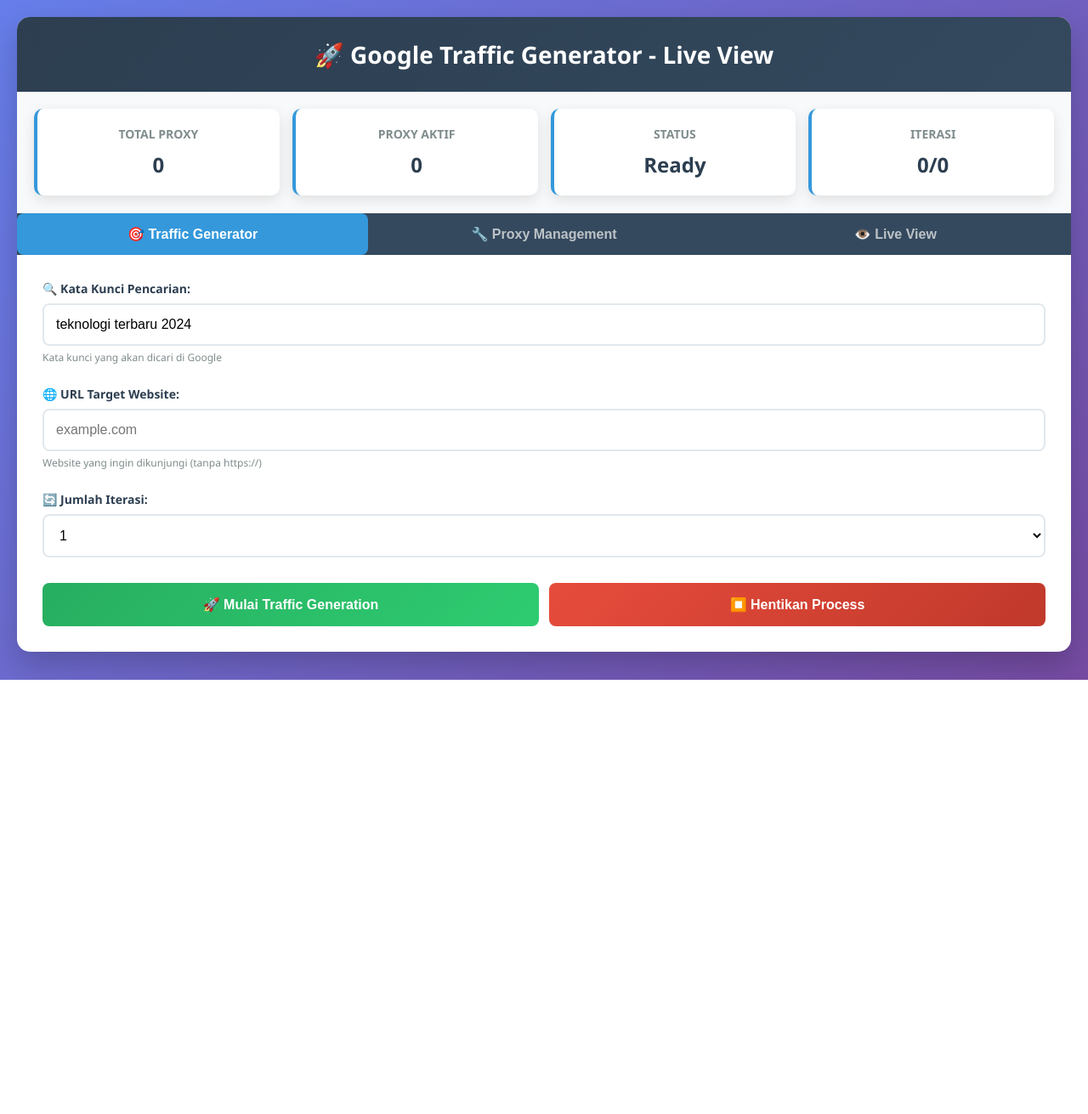
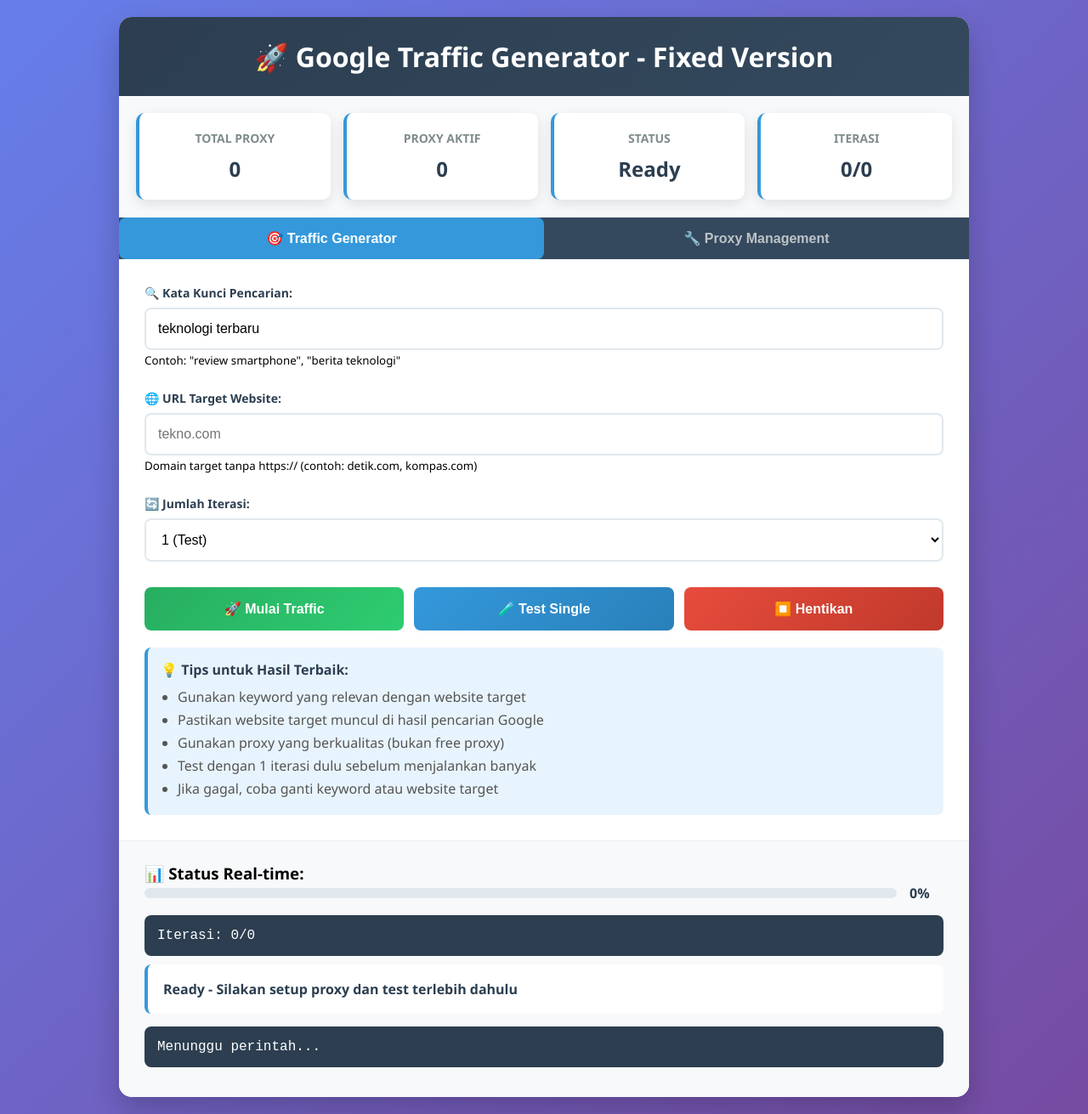
Before and after one commit to wellyerfyanto-arch/Traffic, a Python web app: template templates/index.html in a window 1280 px wide. Shown: the whole page at 85% size. Before the commit the page ends 800 px from the top, so only its background shows below. Run offline with Jinja, Linux system fonts and the light colour scheme; the template is opened without the code that fills it, so the values that code supplies are empty.

Commit message:
Update index.html

```diff
--- a/templates/index.html
+++ b/templates/index.html
@@ -3,12 +3,73 @@
 <head>
     <meta charset="UTF-8">
     <meta name="viewport" content="width=device-width, initial-scale=1.0">
-    <title>Google Traffic Generator - Live View</title>
-    <link rel="stylesheet" href="{{ url_for('static', filename='style.css') }}">
+    <title>Google Traffic Generator - Fixed Version</title>
+    <style>
+        * { margin: 0; padding: 0; box-sizing: border-box; }
+        body { font-family: 'Segoe UI', Tahoma, Geneva, Verdana, sans-serif; background: linear-gradient(135deg, #667eea 0%, #764ba2 100%); min-height: 100vh; padding: 20px; }
+        .container { max-width: 1000px; margin: 0 auto; background: white; border-radius: 15px; box-shadow: 0 15px 35px rgba(0,0,0,0.2); overflow: hidden; }
+        h1 { background: linear-gradient(135deg, #2c3e50, #34495e); color: white; padding: 25px; text-align: center; margin-bottom: 0; }
+
+        .dashboard { padding: 20px; background: #f8f9fa; border-bottom: 1px solid #eee; }
+        .stats { display: grid; grid-template-columns: repeat(auto-fit, minmax(200px, 1fr)); gap: 15px; }
+        .stat-card { background: white; padding: 20px; border-radius: 10px; text-align: center; box-shadow: 0 5px 15px rgba(0,0,0,0.1); border-left: 4px solid #3498db; }
+        .stat-card h3 { color: #7f8c8d; font-size: 14px; margin-bottom: 10px; text-transform: uppercase; }
+        .stat-card span { font-size: 24px; font-weight: bold; color: #2c3e50; }
+
+        .tabs { display: flex; background: #34495e; padding: 0; }
+        .tab-button { flex: 1; padding: 15px; background: none; border: none; color: #bdc3c7; font-size: 16px; font-weight: 600; cursor: pointer; transition: all 0.3s; }
+        .tab-button:hover { background: #3c5a7a; color: white; }
+        .tab-button.active { background: #3498db; color: white; }
+
+        .tab-content { display: none; padding: 30px; }
+        .tab-content.active { display: block; }
+
+        .form-group { margin-bottom: 25px; }
+        label { display: block; margin-bottom: 8px; font-weight: 600; color: #2c3e50; font-size: 14px; }
+        input, select, textarea { width: 100%; padding: 14px; border: 2px solid #e1e8ed; border-radius: 8px; font-size: 16px; transition: all 0.3s; background: white; }
+        input:focus, select:focus, textarea:focus { outline: none; border-color: #3498db; box-shadow: 0 0 0 3px rgba(52, 152, 219, 0.1); }
+        textarea { resize: vertical; min-height: 120px; font-family: 'Courier New', monospace; font-size: 14px; }
+
+        .button-group { display: flex; gap: 12px; margin-top: 30px; }
+        button { flex: 1; padding: 16px; border: none; border-radius: 8px; font-size: 16px; font-weight: 600; cursor: pointer; transition: all 0.3s; }
+        #startBtn { background: linear-gradient(135deg, #27ae60, #2ecc71); color: white; }
+        #testBtn { background: linear-gradient(135deg, #3498db, #2980b9); color: white; }
+        #stopBtn { background: linear-gradient(135deg, #e74c3c, #c0392b); color: white; }
+        button:hover:not(:disabled) { transform: translateY(-2px); box-shadow: 0 5px 15px rgba(0,0,0,0.2); }
+        button:disabled { background: #bdc3c7; cursor: not-allowed; transform: none; box-shadow: none; }
+
+        .status-container { padding: 25px 30px; background: #f8f9fa; border-top: 1px solid #eee; }
+        .status { padding: 18px; background: white; border-radius: 8px; font-weight: 600; color: #2c3e50; margin-bottom: 15px; border-left: 4px solid #3498db; }
+        .step-status { padding: 15px; background: #2c3e50; color: white; border-radius: 8px; font-family: 'Courier New', monospace; margin-bottom: 10px; }
+
+        .progress-container { display: flex; align-items: center; gap: 15px; margin-bottom: 15px; }
+        .progress-bar { flex: 1; height: 12px; background: #e1e8ed; border-radius: 6px; overflow: hidden; }
+        .progress-fill { height: 100%; background: linear-gradient(90deg, #27ae60, #2ecc71); border-radius: 6px; transition: width 0.3s ease; width: 0%; }
+        #progressText { font-weight: 600; color: #2c3e50; min-width: 40px; }
+
+        .proxy-lists { display: grid; grid-template-columns: 1fr 1fr; gap: 20px; margin-top: 30px; }
+        .proxy-list h4 { margin-bottom: 15px; color: #2c3e50; font-size: 16px; }
+        .proxy-list-container { max-height: 300px; overflow-y: auto; border: 1px solid #e1e8ed; border-radius: 8px; padding: 15px; background: #f8f9fa; }
+        .proxy-item { padding: 10px; margin-bottom: 8px; background: white; border-radius: 5px; border-left: 4px solid #bdc3c7; font-family: 'Courier New', monospace; font-size: 12px; word-break: break-all; }
+        .proxy-item.active { border-left-color: #27ae60; background: #d5f4e6; }
+
+        .tips { background: #e8f4fd; padding: 15px; border-radius: 8px; margin-top: 20px; border-left: 4px solid #3498db; }
+        .tips h4 { color: #2c3e50; margin-bottom: 10px; }
+        .tips ul { padding-left: 20px; }
+        .tips li { margin-bottom: 5px; color: #555; }
+
+        @media (max-width: 768px) {
+            .container { margin: 10px; border-radius: 10px; }
+            .stats { grid-template-columns: 1fr 1fr; }
+            .proxy-lists { grid-template-columns: 1fr; }
+            .button-group { flex-direction: column; }
+            .tabs { flex-direction: column; }
+        }
+    </style>
 </head>
 <body>
     <div class="container">
-        <h1>🚀 Google Traffic Generator - Live View</h1>
+        <h1>🚀 Google Traffic Generator - Fixed Version</h1>
 
         <div class="dashboard">
             <div class="stats">
@@ -34,7 +95,6 @@
         <div class="tabs">
             <button class="tab-button active" onclick="openTab('trafficTab')">🎯 Traffic Generator</button>
             <button class="tab-button" onclick="openTab('proxyTab')">🔧 Proxy Management</button>
-            <button class="tab-button" onclick="openTab('liveViewTab')">👁️ Live View</button>
         </div>
 
         <!-- Traffic Generator Tab -->
@@ -44,37 +104,50 @@
                     <div class="form-group">
                         <label for="keyword">🔍 Kata Kunci Pencarian:</label>
                         <input type="text" id="keyword" name="keyword"
-                               value="teknologi terbaru 2024" required>
-                        <small>Kata kunci yang akan dicari di Google</small>
+                               value="teknologi terbaru" required>
+                        <small>Contoh: "review smartphone", "berita teknologi"</small>
                     </div>
 
                     <div class="form-group">
                         <label for="website_url">🌐 URL Target Website:</label>
                         <input type="text" id="website_url" name="website_url"
-                               placeholder="example.com" required>
-                        <small>Website yang ingin dikunjungi (tanpa https://)</small>
+                               placeholder="tekno.com" required>
+                        <small>Domain target tanpa https:// (contoh: detik.com, kompas.com)</small>
                     </div>
 
                     <div class="form-group">
                         <label for="iterations">🔄 Jumlah Iterasi:</label>
                         <select id="iterations" name="iterations">
-                            <option value="1">1</option>
+                            <option value="1">1 (Test)</option>
                             <option value="3">3</option>
                             <option value="5">5</option>
                             <option value="10">10</option>
-                            <option value="20">20</option>
                         </select>
                     </div>
 
                     <div class="button-group">
                         <button type="button" id="startBtn" onclick="startTraffic()">
-                            🚀 Mulai Traffic Generation
+                            🚀 Mulai Traffic
+                        </button>
+                        <button type="button" id="testBtn" onclick="testSingle()">
+                            🧪 Test Single
                         </button>
                         <button type="button" id="stopBtn" onclick="stopTraffic()" disabled>
-                            ⏹️ Hentikan Process
+                            ⏹️ Hentikan
                         </button>
                     </div>
                 </form>
+            </div>
+
+            <div class="tips">
+                <h4>💡 Tips untuk Hasil Terbaik:</h4>
+                <ul>
+                    <li>Gunakan keyword yang relevan dengan website target</li>
+                    <li>Pastikan website target muncul di hasil pencarian Google</li>
+                    <li>Gunakan proxy yang berkualitas (bukan free proxy)</li>
+                    <li>Test dengan 1 iterasi dulu sebelum menjalankan banyak</li>
+                    <li>Jika gagal, coba ganti keyword atau website target</li>
+                </ul>
             </div>
         </div>
 
@@ -84,19 +157,19 @@
                 <div class="form-group">
                     <label for="proxies">📋 Daftar Proxy (satu per baris):</label>
                     <textarea id="proxies" name="proxies" rows="8"
-                              placeholder="http://45.77.56.101:3128&#10;http://51.158.68.68:8811&#10;http://163.172.157.7:8080"></textarea>
-                    <small>Format: http://ip:port atau https://ip:port</small>
+                              placeholder="http://username:password@ip:port&#10;http://ip:port"></textarea>
+                    <small>Format: http://ip:port atau http://user:pass@ip:port</small>
                 </div>
 
                 <div class="button-group">
                     <button type="button" onclick="updateProxies()">
-                        💾 Simpan Proxy List
+                        💾 Simpan Proxy
                     </button>
                     <button type="button" onclick="checkProxies()">
                         🔍 Test Proxy Aktif
                     </button>
-                    <button type="button" onclick="loadDefaultProxies()">
-                        📥 Load Default Proxy
+                    <button type="button" onclick="loadExampleProxies()">
+                        📥 Contoh Proxy
                     </button>
                 </div>
 
@@ -114,53 +187,17 @@
             </div>
         </div>
 
-        <!-- Live View Tab -->
-        <div id="liveViewTab" class="tab-content">
-            <div class="live-view-container">
-                <div class="live-status">
-                    <h3>📊 Real-time Status</h3>
-                    <div class="status-cards">
-                        <div class="status-card">
-                            <div class="status-title">Status Utama</div>
-                            <div id="mainStatus" class="status-value">Ready</div>
-                        </div>
-                        <div class="status-card">
-                            <div class="status-title">Step Saat Ini</div>
-                            <div id="currentStep" class="status-value">Menunggu proses dimulai...</div>
-                        </div>
-                        <div class="status-card">
-                            <div class="status-title">Proxy Aktif</div>
-                            <div id="currentProxy" class="status-value">-</div>
-                        </div>
-                        <div class="status-card">
-                            <div class="status-title">Website Dibuka</div>
-                            <div id="websiteStatus" class="status-value">-</div>
-                        </div>
-                    </div>
+        <div class="status-container">
+            <h3>📊 Status Real-time:</h3>
+            <div class="progress-container">
+                <div class="progress-bar">
+                    <div id="progressFill" class="progress-fill"></div>
                 </div>
-
-                <div class="progress-section">
-                    <h3>📈 Progress</h3>
-                    <div class="progress-container">
-                        <div class="progress-bar">
-                            <div id="progressFill" class="progress-fill"></div>
-                        </div>
-                        <span id="progressText">0%</span>
-                    </div>
-                    <div id="iterationProgress" class="iteration-progress">Iterasi: 0/0</div>
-                </div>
-
-                <div class="screenshot-section">
-                    <h3>🖼️ Live Screenshot</h3>
-                    <div id="screenshotContainer" class="screenshot-container">
-                        <div class="no-screenshot">
-                            <p>📷 Screenshot akan muncul di sini saat proses berjalan</p>
-                            <p><small>Browser akan menampilkan screenshot setiap step</small></p>
-                        </div>
-                        <img id="liveScreenshot" class="screenshot-image" style="display: none;">
-                    </div>
-                </div>
+                <span id="progressText">0%</span>
             </div>
+            <div id="iterationProgress" class="step-status">Iterasi: 0/0</div>
+            <div id="statusDisplay" class="status">Ready - Silakan setup proxy dan test terlebih dahulu</div>
+            <div id="stepDisplay" class="step-status">Menunggu perintah...</div>
         </div>
     </div>
 
@@ -169,26 +206,13 @@
         let currentTab = 'trafficTab';
 
         function openTab(tabName) {
-            // Hide all tabs
-            document.querySelectorAll('.tab-content').forEach(tab => {
-                tab.classList.remove('active');
-            });
-
-            // Remove active class from all buttons
-            document.querySelectorAll('.tab-button').forEach(button => {
-                button.classList.remove('active');
-            });
-
-            // Show selected tab
+            document.querySelectorAll('.tab-content').forEach(tab => tab.classList.remove('active'));
+            document.querySelectorAll('.tab-button').forEach(button => button.classList.remove('active'));
             document.getElementById(tabName).classList.add('active');
-
-            // Activate clicked button
             event.currentTarget.classList.add('active');
             currentTab = tabName;
 
-            if (tabName === 'proxyTab') {
-                loadProxies();
-            }
+            if (tabName === 'proxyTab') loadProxies();
         }
 
         function startTraffic() {
@@ -198,46 +222,73 @@
                 iterations: parseInt(document.getElementById('iterations').value)
             };
 
-            if (!formData.website_url) {
-                alert('⚠️ Masukkan URL target website!');
-                return;
-            }
-
-            if (!formData.keyword) {
-                alert('⚠️ Masukkan kata kunci pencarian!');
-                return;
-            }
-
-            // Switch to live view tab
-            openTab('liveViewTab');
+            if (!validateInput(formData)) return;
 
             fetch('/start_traffic', {
                 method: 'POST',
-                headers: {
-                    'Content-Type': 'application/json',
-                },
+                headers: {'Content-Type': 'application/json'},
                 body: JSON.stringify(formData)
             })
             .then(response => response.json())
             .then(data => {
+                if (data.status === 'error') {
+                    alert(data.message);
+                    return;
+                }
                 document.getElementById('startBtn').disabled = true;
+                document.getElementById('testBtn').disabled = true;
                 document.getElementById('stopBtn').disabled = false;
+                statusInterval = setInterval(updateStatus, 1000);
+            })
+            .catch(error => console.error('Error:', error));
+        }
 
-                // Mulai polling status
-                statusInterval = setInterval(updateStatus, 1500);
+        function testSingle() {
+            const formData = {
+                keyword: document.getElementById('keyword').value,
+                website_url: document.getElementById('website_url').value,
+                iterations: 1
+            };
+
+            if (!validateInput(formData)) return;
+
+            fetch('/start_traffic', {
+                method: 'POST',
+                headers: {'Content-Type': 'application/json'},
+                body: JSON.stringify(formData)
             })
-            .catch(error => {
-                console.error('Error:', error);
-            });
+            .then(response => response.json())
+            .then(data => {
+                if (data.status === 'error') {
+                    alert(data.message);
+                    return;
+                }
+                document.getElementById('startBtn').disabled = true;
+                document.getElementById('testBtn').disabled = true;
+                document.getElementById('stopBtn').disabled = false;
+                statusInterval = setInterval(updateStatus, 1000);
+            })
+            .catch(error => console.error('Error:', error));
+        }
+
+        function validateInput(data) {
+            if (!data.keyword.trim()) {
+                alert('⚠️ Masukkan kata kunci pencarian!');
+                return false;
+            }
+            if (!data.website_url.trim()) {
+                alert('⚠️ Masukkan URL target website!');
+                return false;
+            }
+            return true;
         }
 
         function stopTraffic() {
-            fetch('/stop_traffic', {
-                method: 'POST'
-            })
+            fetch('/stop_traffic', {method: 'POST'})
             .then(response => response.json())
             .then(data => {
                 document.getElementById('startBtn').disabled = false;
+                document.getElementById('testBtn').disabled = false;
                 document.getElementById('stopBtn').disabled = true;
                 clearInterval(statusInterval);
             });
@@ -247,22 +298,10 @@
             fetch('/status')
             .then(response => response.json())
             .then(data => {
-                // Update main status
-                document.getElementById('mainStatus').textContent = data.status;
+                document.getElementById('statusDisplay').textContent = data.status;
                 document.getElementById('globalStatus').textContent = data.status;
+                document.getElementById('stepDisplay').textContent = data.current_step;
 
-                // Update current step
-                document.getElementById('currentStep').textContent = data.current_step;
-
-                // Update proxy info
-                document.getElementById('currentProxy').textContent = data.proxy || '-';
-
-                // Update website status
-                document.getElementById('websiteStatus').textContent = data.website_opened ? '✅ Berhasil' : '❌ Gagal';
-                document.getElementById('websiteStatus').className = 'status-value ' +
-                    (data.website_opened ? 'status-success' : 'status-error');
-
-                // Update progress
                 if (data.total_iterations > 0) {
                     const progress = (data.current_iteration / data.total_iterations) * 100;
                     document.getElementById('progressFill').style.width = progress + '%';
@@ -273,23 +312,13 @@
                         `${data.current_iteration}/${data.total_iterations}`;
                 }
 
-                // Update screenshot
-                if (data.screenshot) {
-                    const screenshotImg = document.getElementById('liveScreenshot');
-                    screenshotImg.src = data.screenshot;
-                    screenshotImg.style.display = 'block';
-                    document.querySelector('.no-screenshot').style.display = 'none';
-                }
-
-                // Jika selesai, enable start button
-                if (data.status.includes('selesai') || data.status.includes('Error') || data.status.includes('Dihentikan')) {
+                if (data.status.includes('selesai') || data.status.includes('Error') || data.status.includes('Stopped')) {
                     document.getElementById('startBtn').disabled = false;
+                    document.getElementById('testBtn').disabled = false;
                     document.getElementById('stopBtn').disabled = true;
                 }
             })
-            .catch(error => {
-                console.error('Error fetching status:', error);
-            });
+            .catch(error => console.error('Error fetching status:', error));
         }
 
         function loadProxies() {
@@ -301,13 +330,11 @@
                 document.getElementById('totalCount').textContent = data.total_proxies;
                 document.getElementById('activeCount').textContent = data.working_proxies;
 
-                // Display all proxies
                 const allProxiesContainer = document.getElementById('allProxies');
                 allProxiesContainer.innerHTML = data.proxy_list.map(proxy =>
                     `<div class="proxy-item">${proxy}</div>`
                 ).join('');
 
-                // Display working proxies
                 const activeProxiesContainer = document.getElementById('activeProxies');
                 activeProxiesContainer.innerHTML = data.working_list.map(proxy =>
                     `<div class="proxy-item active">✅ ${proxy}</div>`
@@ -317,7 +344,6 @@
 
         function updateProxies() {
             const proxiesText = document.getElementById('proxies').value;
-
             if (!proxiesText) {
                 alert('⚠️ Masukkan daftar proxy!');
                 return;
@@ -325,43 +351,37 @@
 
             fetch('/update_proxies', {
                 method: 'POST',
-                headers: {
-                    'Content-Type': 'application/json',
-                },
+                headers: {'Content-Type': 'application/json'},
                 body: JSON.stringify({ proxies: proxiesText })
             })
             .then(response => response.json())
             .then(data => {
                 alert(data.message);
-                if (data.status === 'success') {
-                    loadProxies();
-                }
+                if (data.status === 'success') loadProxies();
             });
         }
 
         function checkProxies() {
-            alert('🔍 Memeriksa proxy yang aktif...');
+            alert('🔍 Testing proxies...');
             loadProxies();
         }
 
-        function loadDefaultProxies() {
-            const defaultProxies = `http://45.77.56.101:3128
-http://51.158.68.68:8811
-http://163.172.157.7:8080
-http://51.158.68.133:8811
-http://51.158.68.26:8811
-http://37.187.116.199:8118
-http://195.154.51.58:8118
-http://217.182.120.164:8080`;
+        function loadExampleProxies() {
+            const exampleProxies = `# Contoh format proxy (ganti dengan proxy Anda):
+# http://username:password@ip:port
+# http://ip:port
 
-            document.getElementById('proxies').value = defaultProxies;
+# Contoh:
+# http://user123:pass123@45.77.56.101:3128
+# http://51.158.68.68:8811`;
+
+            document.getElementById('proxies').value = exampleProxies;
         }
 
-        // Load proxies on page load
         document.addEventListener('DOMContentLoaded', function() {
             loadProxies();
             updateStatus();
         });
     </script>
 </body>
-    </html>
+                    </html>
```
